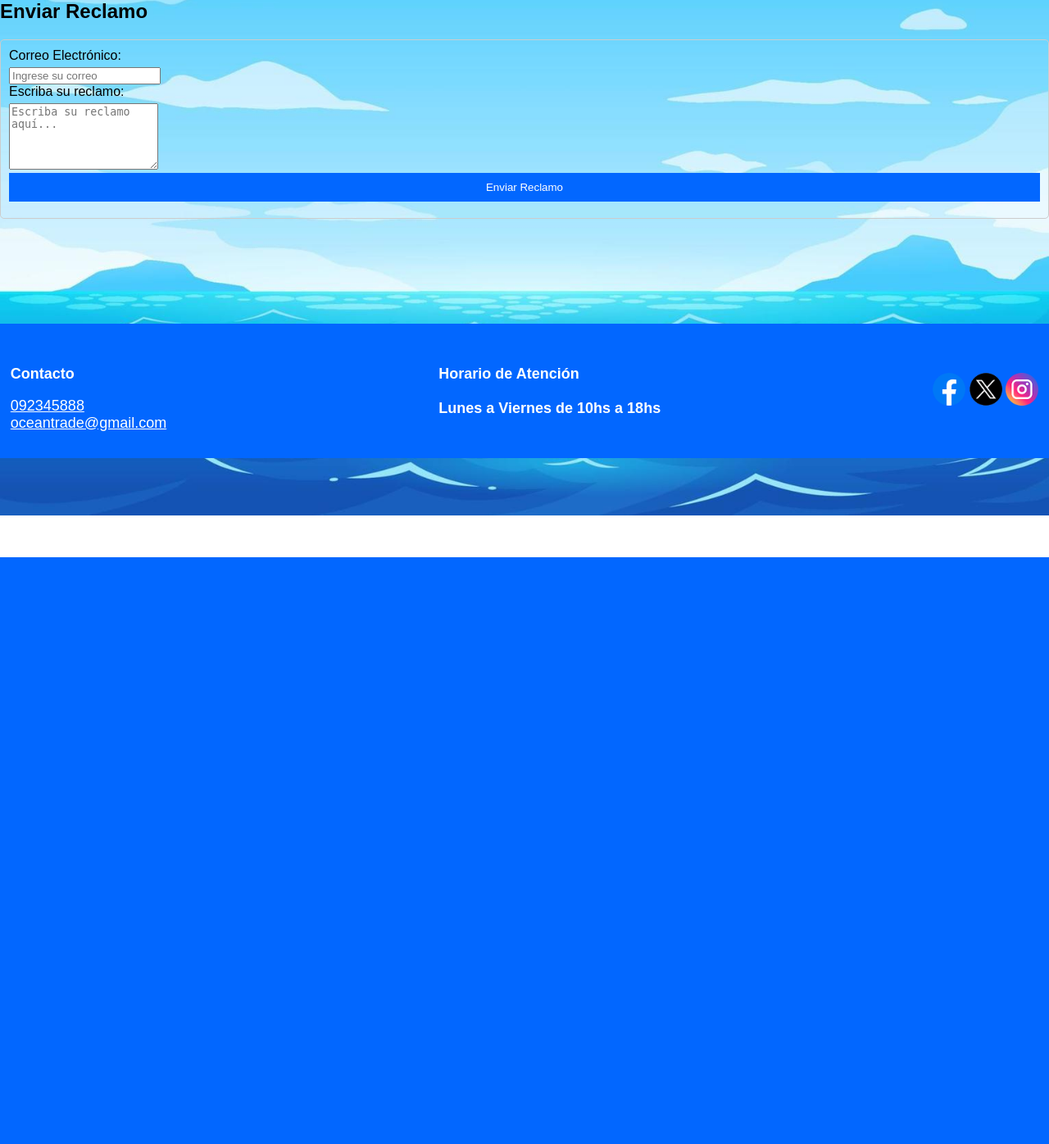
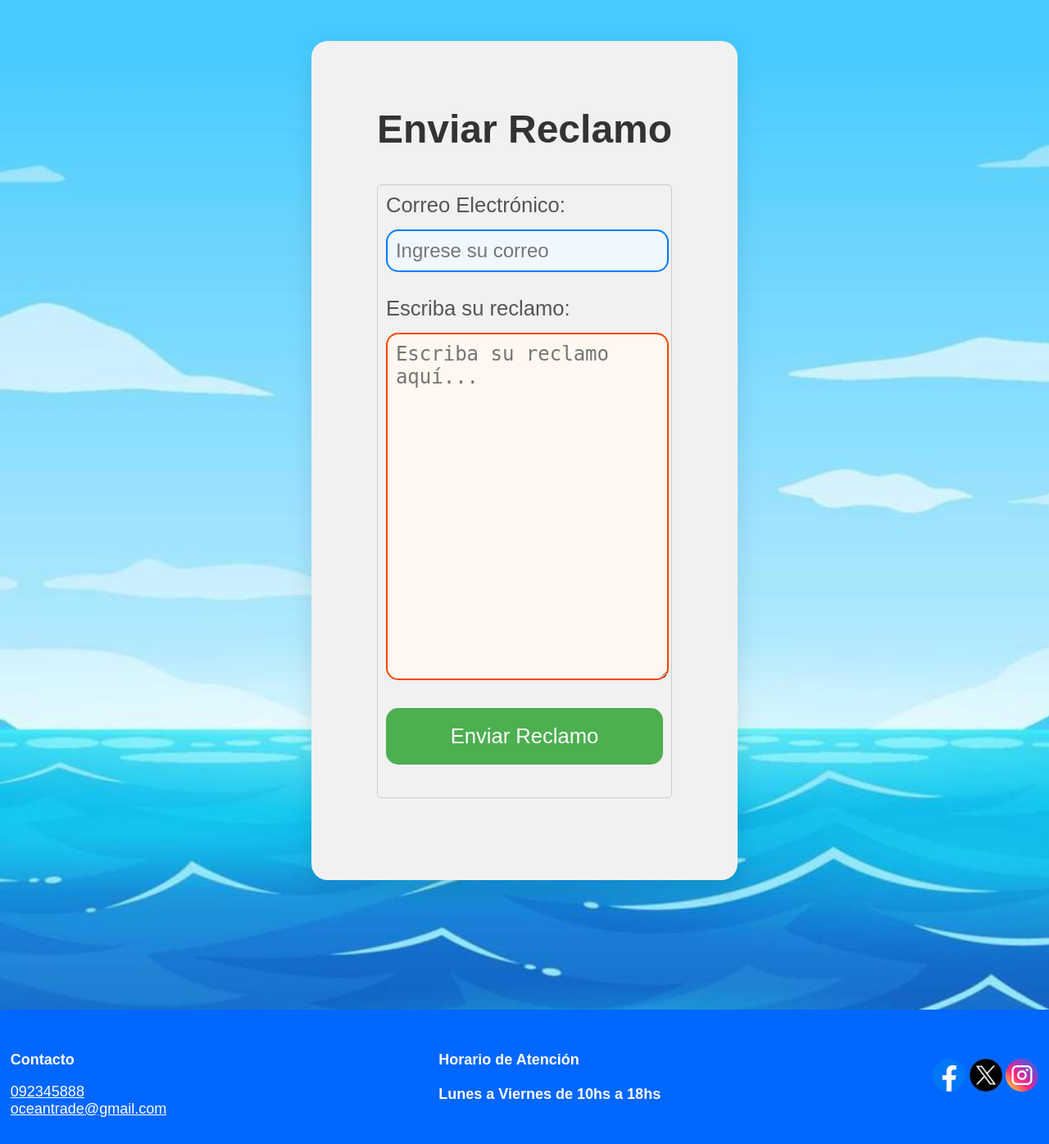
Before and after one commit to AkakuroCode/AkakuroCode, a PHP site: the page made by sigto/assets/pages/pestañadereclamos.html in a window 1280 px wide. Shown: the part 120-1516 px from the top of the page at 82% size. Before the commit the page ends 800 px from the top, so only its background shows below. Run offline with PHP 8.4, Linux system fonts and the light colour scheme.

Commit message:
Modificamos el diseño de la pestaña de reclamos

```diff
--- a/sigto/assets/css/reclamos.css
+++ b/sigto/assets/css/reclamos.css
@@ -1,45 +1,89 @@
+/* Estilo general del formulario */
 .reclamo-form {
-    max-width: 600px;
-    margin: 0 auto;
-    padding: 20px;
-    background-color: #f9f9f9;
-    border-radius: 10px;
-    box-shadow: 0 2px 10px rgba(0, 0, 0, 0.1);
+    max-width: 1200px; /* Aumentar el ancho del formulario */
+    margin: 50px auto; /* Añadir margen superior */
+    padding: 60px; /* Ajustar padding para más espacio */
+    background-color: #f1f1f1; /* Un color de fondo más suave */
+    border-radius: 20px; /* Bordes más redondeados */
+    box-shadow: 0 10px 30px rgba(0, 0, 0, 0.1); /* Sombra más suave y grande */
+    font-family: 'Arial', sans-serif;
 }
 
 .reclamo-form h2 {
     text-align: center;
-    margin-bottom: 20px;
+    margin-bottom: 40px;
+    font-size: 3rem; /* Título más grande */
+    color: #333; /* Un color más neutro */
+    font-weight: bold;
 }
 
 .form-group {
-    margin-bottom: 15px;
+    margin-bottom: 30px; /* Mayor espacio entre los campos */
 }
 
 .form-group label {
     display: block;
-    margin-bottom: 5px;
+    margin-bottom: 15px;
+    font-size: 1.6rem; /* Aumentar el tamaño de las etiquetas */
+    color: #555; /* Color más sutil para las etiquetas */
 }
 
-.form-group input,
-.form-group textarea {
-    width: 100%;
-    padding: 10px;
-    border: 1px solid #ccc;
-    border-radius: 5px;
-    box-sizing: border-box;
+/* Estilo específico para el campo de email */
+#email {
+    width: 90%; /* Aumentar el ancho del campo de email */
+    padding: 10px; /* Padding generoso para mayor comodidad */
+    border: 2px solid #007BFF; /* Color del borde azul */
+    border-radius: 15px; /* Bordes más redondeados */
+    font-size: 1.5rem; /* Texto más grande */
+    background-color: #f0f8ff; /* Fondo suave */
+    transition: all 0.3s ease; /* Transición suave al hacer hover */
 }
 
+#email:hover, #email:focus {
+    border-color: #0056b3; /* Cambiar el color del borde al hacer hover o focus */
+}
+
+/* Estilo específico para el campo de reclamo */
+#reclamo {
+    width: 90%; /* Aumentar el ancho del campo de reclamo */
+    padding: 10px; /* Padding generoso */
+    border: 2px solid #FF4500; /* Borde de color naranja */
+    border-radius: 15px;
+    font-size: 1.5rem; /* Texto más grande */
+    min-height: 400px; /* Aumentar la altura del área de texto */
+    background-color: #fff8f0; /* Fondo suave */
+    resize: vertical;
+    transition: all 0.3s ease;
+}
+
+#reclamo:hover, #reclamo:focus {
+    border-color: #e03b00; /* Cambiar el color del borde al hacer hover o focus */
+}
+
+/* Estilo del botón de envío */
 .form-group button {
     width: 100%;
-    padding: 10px;
+    padding: 20px; /* Botón más grande */
     background-color: #4CAF50;
     color: white;
     border: none;
-    border-radius: 5px;
+    border-radius: 15px;
+    font-size: 1.6rem; /* Texto más grande en el botón */
     cursor: pointer;
+    transition: all 0.3s ease; /* Transición suave para hover */
 }
 
 .form-group button:hover {
-    background-color: #45a049;
+    background-color: #45a049; /* Cambiar el color del fondo al hacer hover */
 }
+
+/* Mejora para pantallas grandes */
+@media (min-width: 768px) {
+    .reclamo-form {
+        padding: 80px; /* Aumentar padding en pantallas grandes */
+    }
+
+    #email, #reclamo {
+        width: 95%; /* Ajustar el ancho en pantallas grandes */
+    }
+}
--- a/sigto/assets/pages/pestañadereclamos.html
+++ b/sigto/assets/pages/pestañadereclamos.html
@@ -4,6 +4,7 @@
     <meta charset="UTF-8">
     <meta name="viewport" content="width=device-width, initial-scale=1.0">
     <link rel="stylesheet" href="../css/style.css">
+    <link rel="stylesheet" href="../css/reclamos.css">
     <title>Document</title>
 </head>
 <body>
```
